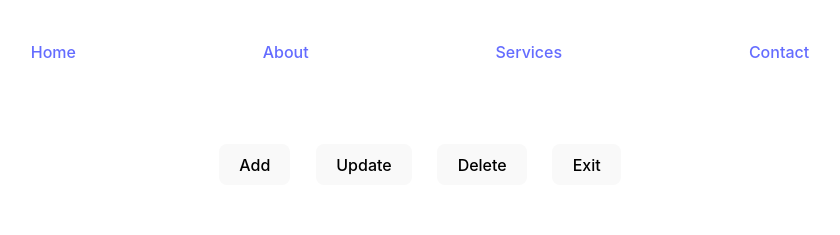
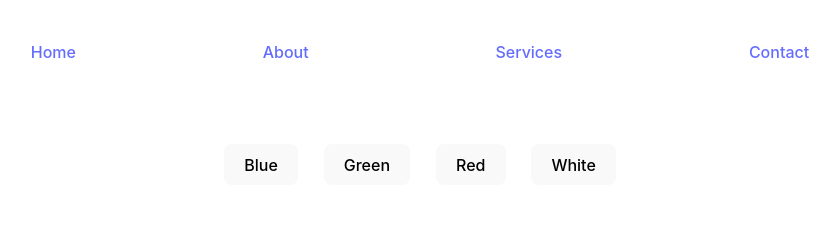
Before and after one commit to Leerlandais/react-early, a React (Vite) app: page / in a window 1280 px wide. Shown: the top 235 px of the page, without its empty margins (220-1060 px from the left). Built offline with nearby package versions, Linux system fonts and the light colour scheme.

Commit message:
buttons now clickable

```diff
--- a/src/App.jsx
+++ b/src/App.jsx
@@ -1,24 +1,46 @@
-import Footer from "./Footer.jsx";
-import Button from "./Button.jsx";
-import Link from "./Link.jsx";
+// App.js
+import React from 'react';
+import Button from './Button';
+import Link from './Link';
+import Footer from './Footer';
+
 function App() {
-return(
+    const changeColour = (colour) => {
+        switch (colour) {
+            case "red":
+                console.log("colour picked = red");
+                break;
+            case "green":
+                console.log("colour picked = green");
+                break;
+            case 'blue':
+                console.log("colour picked = blue");
+                break;
+            case "white":
+                console.log("colour picked = white");
+                break;
+            default:
+                console.log("Unknown colour");
+        }
+    };
+
+    return (
         <>
             <nav className={"navBar"}>
-          <Link target="#" name="Home"/>
-          <Link target="#" name="About"/>
-          <Link target="#" name="Services"/>
-          <Link target="#" name="Contact"/>
+                <Link target="#" name="Home" />
+                <Link target="#" name="About" />
+                <Link target="#" name="Services" />
+                <Link target="#" name="Contact" />
             </nav>
             <div className="btnHolder">
-      <Button btnName={"Add"} />
-      <Button btnName={"Update"} />
-      <Button btnName={"Delete"} />
-      <Button btnName={"Exit"} />
+                <Button btnName={"Blue"} onClick={() => changeColour("blue")} /> {/* Fix the prop name */}
+                <Button btnName={"Green"} onClick={() => changeColour("green")} />
+                <Button btnName={"Red"} onClick={() => changeColour("red")} />
+                <Button btnName={"White"} onClick={() => changeColour("white")} />
             </div>
             <Footer />
         </>
-)
+    );
 }
 
-export default App
+export default App;
--- a/src/Button.jsx
+++ b/src/Button.jsx
@@ -1,6 +1,6 @@
-function Button({btnName}) {
+function Button({btnName, onClick}) {
     return(
-        <button className="myButton">{btnName}</button>
+        <button className="myButton" onClick={onClick}>{btnName}</button>
     );
 }
 
```
Lines whose indentation alone changed are shown as unchanged.
